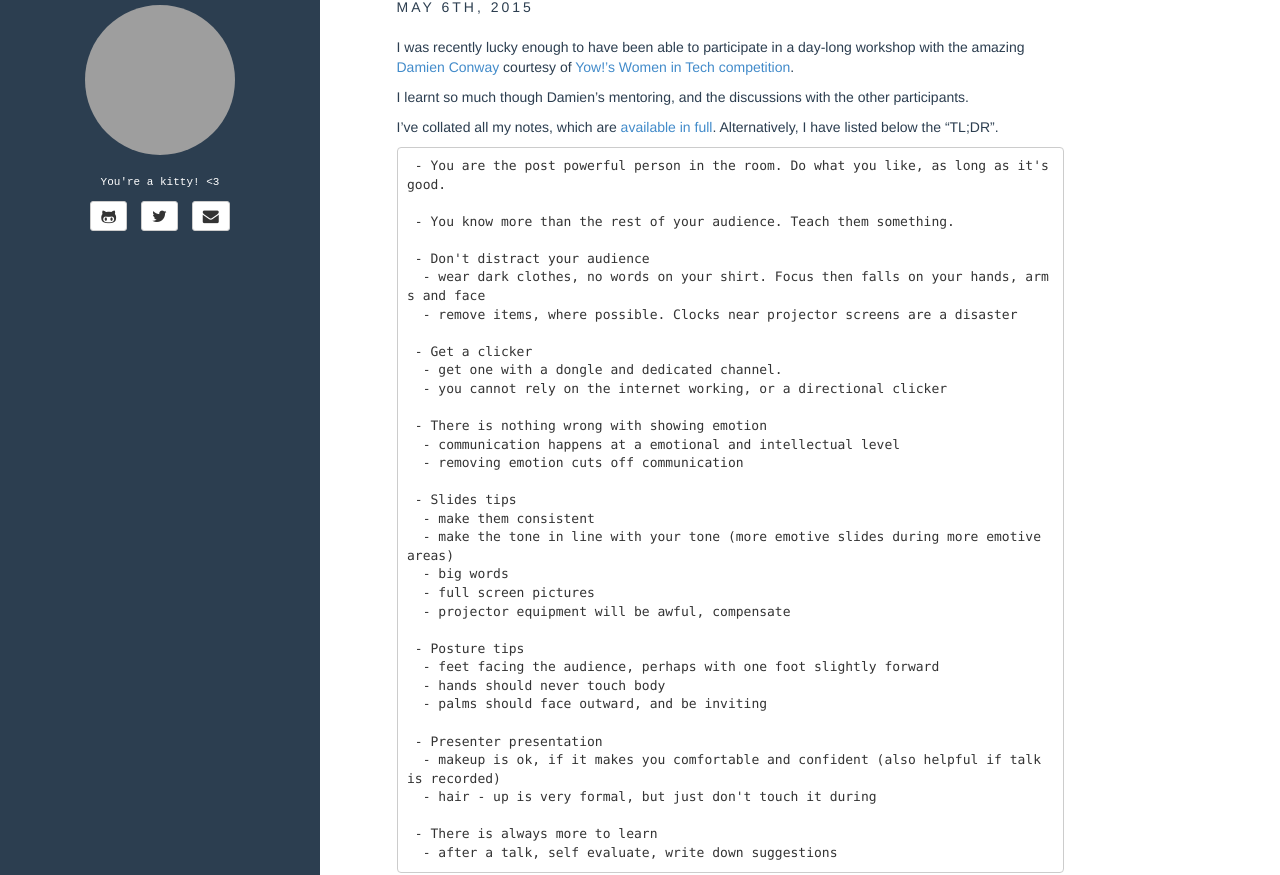
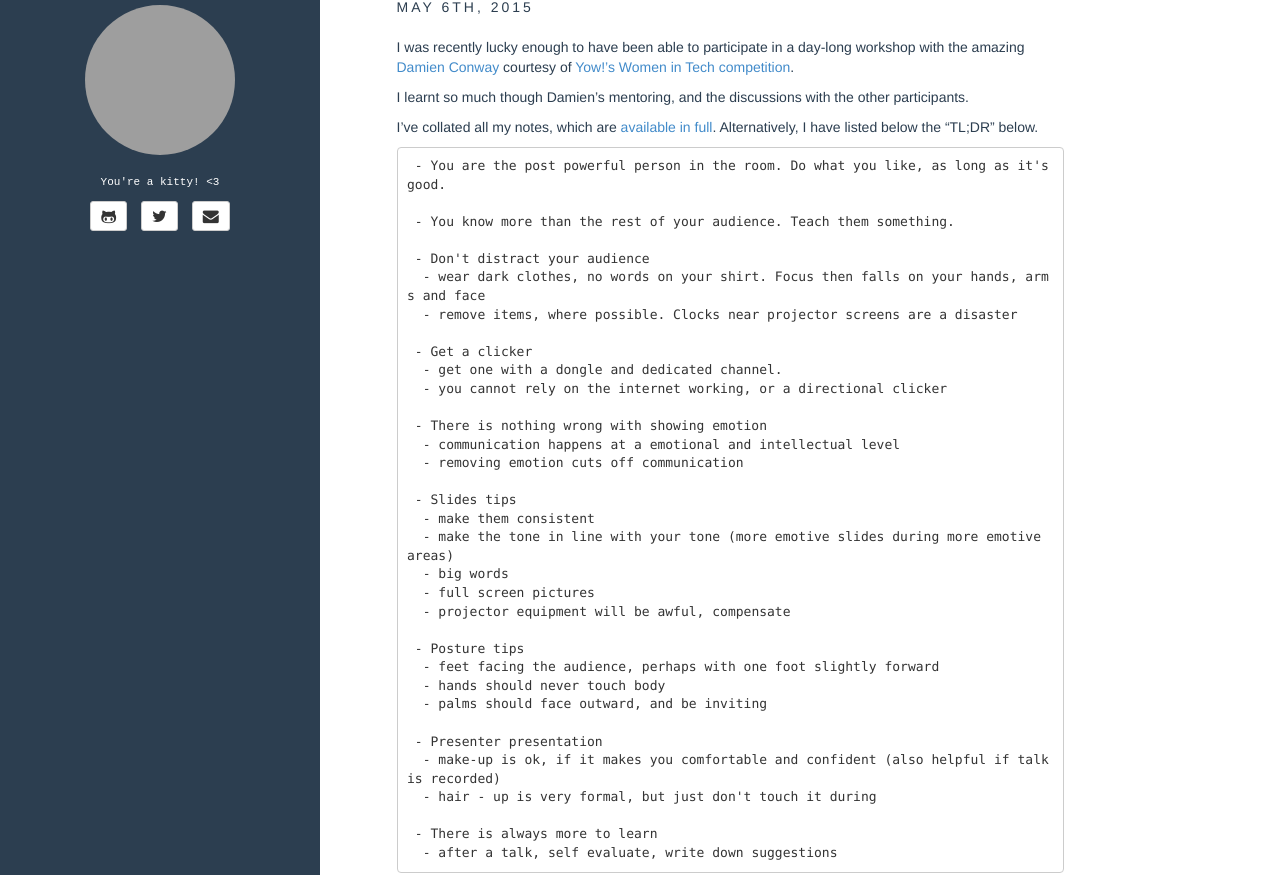
Before and after one commit to glasnt/blog, a Jekyll site: the page built from _posts/2015-05-06-on-public-speaking.md, in a window 1280 px wide and 1196 px high. Shown: the part 123-998 px from the top of the window. Built offline with Jekyll 4.4.1, drawn with Linux system fonts in a browser that asks for light colours; grey boxes are pictures that could not be loaded.

Commit message:
formatterinz

```diff
--- a/_posts/2015-05-06-on-public-speaking.md
+++ b/_posts/2015-05-06-on-public-speaking.md
@@ -7,8 +7,7 @@ I was recently lucky enough to have been able to participate in a day-long works
 
 I learnt so much though Damien's mentoring, and the discussions with the other participants.
 
-I've collated all my notes, which are [available in full](https://github.com/glasnt/notes/tree/master/speakerworkshop). Alternatively, I have listed below the "TL;DR".
-
+I've collated all my notes, which are [available in full](https://github.com/glasnt/notes/tree/master/speakerworkshop). Alternatively, I have listed below the "TL;DR" below.
 
 
 	 - You are the post powerful person in the room. Do what you like, as long as it's good.
@@ -40,7 +39,7 @@ I've collated all my notes, which are [available in full](https://github.com/gla
 	  - palms should face outward, and be inviting
 
 	 - Presenter presentation
-	  - makeup is ok, if it makes you comfortable and confident (also helpful if talk is recorded)
+	  - make-up is ok, if it makes you comfortable and confident (also helpful if talk is recorded)
 	  - hair - up is very formal, but just don't touch it during
 
 	 - There is always more to learn
```
